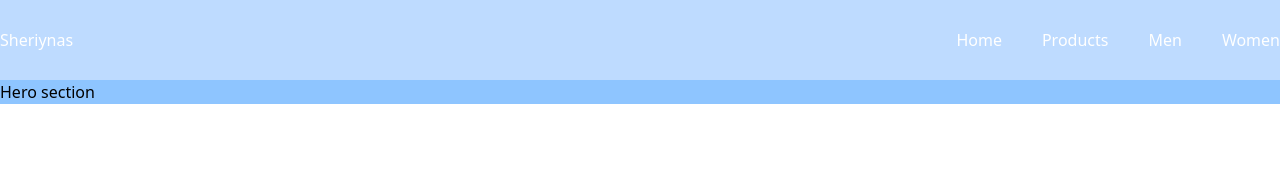
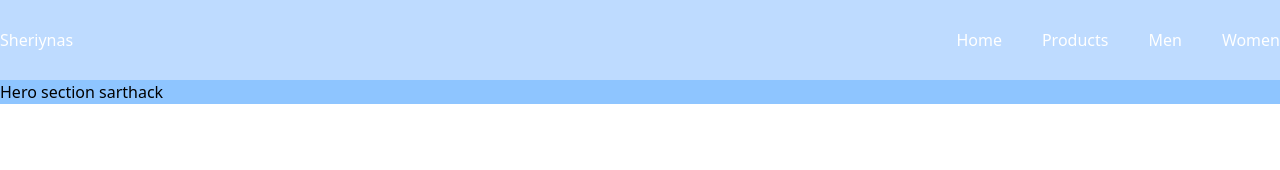
Before and after one commit to dhruval1907/React-cohort22, a React (Vite) app in the folder context-api/: page / in a window 1280 px wide. Shown: the top 170 px of the page. Built offline with nearby package versions, Linux system fonts and the light colour scheme.

Commit message:
almost  done

```diff
--- a/context-api/src/components/Hero.jsx
+++ b/context-api/src/components/Hero.jsx
@@ -1,10 +1,12 @@
-import React from 'react'
+import React, { useContext } from 'react'
 import Nav from './Nav'
+import { userDatacontext } from '../context/Usercontext'
 
 const Hero = () => {
+  const data = useContext(userDatacontext)
   return (
     <div className='h-[80%] w-full bg-blue-300 '>
-      <h1>Hero section</h1>
+      <h1>Hero section {data}</h1>
     </div>
   )
 }
--- a/context-api/src/components/Men.jsx
+++ b/context-api/src/components/Men.jsx
@@ -1,9 +1,11 @@
-import React from 'react'
+import React, { useContext } from 'react'
+import { userDatacontext } from '../context/Usercontext'
 
 const Men = () => {
+  const data = useContext(userDatacontext)
   return (
    <div className='h-[80%] w-full bg-blue-500 '>
-      <h1>Men section</h1>
+      <h1>Men section {data}</h1>
     </div>
   )
 }
--- a/context-api/src/components/Productdetails.jsx
+++ b/context-api/src/components/Productdetails.jsx
@@ -1,10 +1,11 @@
 import React, { useContext } from "react";
+import { userDatacontext } from "../context/Usercontext";
 
 const Productdetails = () => {
-  const data = useContext()
+  const data = useContext(userDatacontext)
   return (
     <div className="h-[80%] w-full bg-blue-300 ">
-      <h1>ki haal hai</h1>
+      <h1>ki haal hai {data}</h1>
     </div>
   );
 };
--- a/context-api/src/components/Products.jsx
+++ b/context-api/src/components/Products.jsx
@@ -1,9 +1,11 @@
-import React from "react";
+import React, { useContext } from "react";
+import { userDatacontext } from "../context/Usercontext";
 
 const Products = () => {
+  const data = useContext(userDatacontext)
   return (
     <div className="h-[80%] w-full bg-blue-300 ">
-      <h1>product section</h1>
+      <h1>product section {data}</h1>
     </div>
   );
 };
--- a/context-api/src/components/Women.jsx
+++ b/context-api/src/components/Women.jsx
@@ -1,9 +1,11 @@
-import React from "react";
+import React, { useContext } from "react";
+import { userDatacontext } from "../context/Usercontext";
 
 const Women = () => {
+    const data = useContext(userDatacontext)
   return (
     <div className="h-[80%] w-full bg-blue-300 ">
-      <h1>women section</h1>
+      <h1>women section {data}</h1>
     </div>
   );
 };
--- a/context-api/src/context/Usercontext.jsx
+++ b/context-api/src/context/Usercontext.jsx
@@ -1,6 +1,6 @@
 import React, { createContext } from "react";
 
-const userDatacontext = createContext()
+export const userDatacontext = createContext()
 
 const Usercontext = (props) => {
   const data = "sarthack"
```
